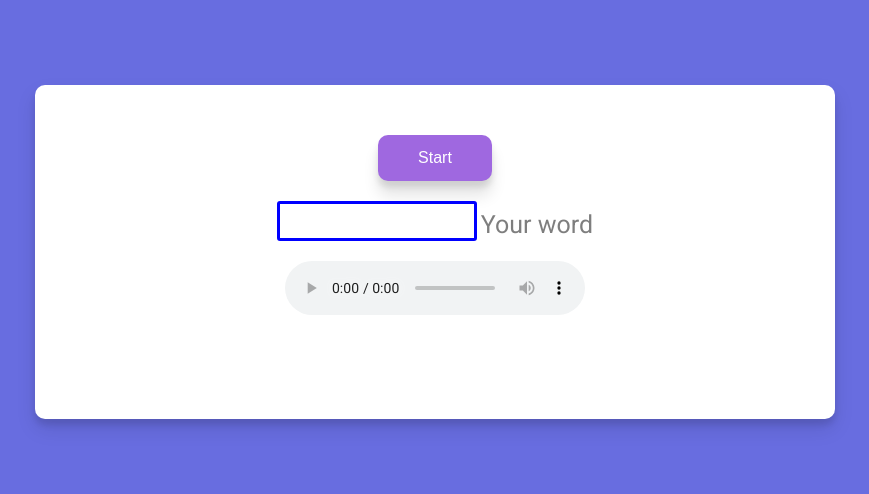
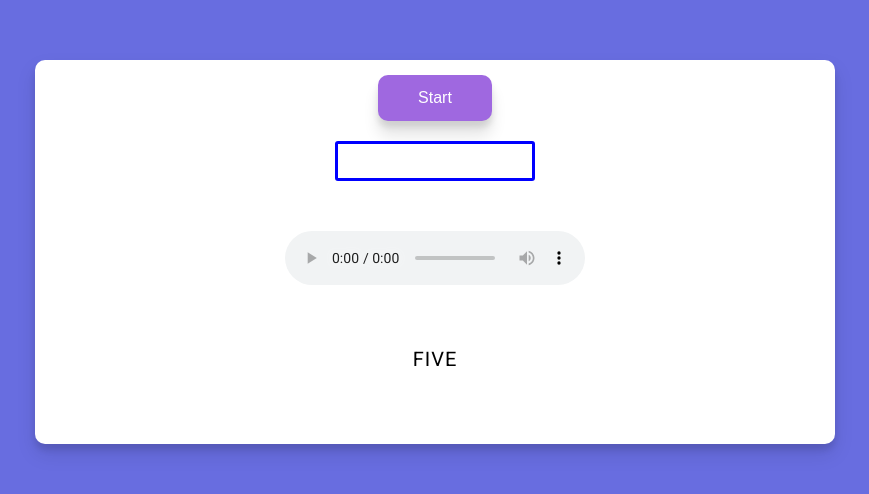
Before and after one commit to NovakVladimir/10-Dad-Jokes, a plain HTML site: page index.html in a window 1280 px wide. Shown: the part 148-642 px from the top of the page, without its empty margins (205-1074 px from the left). Drawn offline with Linux system fonts and the light colour scheme.

Commit message:
add HTML, CSS, JS

```diff
--- a/index.html
+++ b/index.html
@@ -14,17 +14,13 @@
         <form>
             <div class="form-control">
                  <input id="yourText" type="text">
-                 <label>Your word</label>
             </div>
         </form>
+        <div id="speak" class="joke"></div>
         <audio id = "startMusic"src = "https://api.dictionaryapi.dev/media/pronunciations/en/stay-us.mp3" controls></audio>
+        <div id="mean" class="joke">FIVE</div>
 
-        <div id="speak" class="joke">
-        </div>
     </div>
-
-
-
 
     <script src="script.js"></script>
 
--- a/script.js
+++ b/script.js
@@ -1,6 +1,7 @@
 const word = document.getElementById('yourText');
 const audio = document.getElementById('aud');
 const speak = document.getElementById('speak');
+const mean = document.getElementById('mean');
 
 
 
@@ -8,6 +9,7 @@ audio.addEventListener('click', voice);
 
 
 async function voice() {
+
     const au = document.getElementById('startMusic');
     let adress = 'https://api.dictionaryapi.dev/api/v2/entries/en/' + word.value;
     const res = await fetch(adress);
@@ -15,4 +17,5 @@ async function voice() {
     au.src = await data[0].phonetics[0].audio;
     au.play();
     speak.innerHTML = data[0].phonetic===undefined? "-" : data[0].phonetic;
+    // mean.innerHTML = data[]
 }
--- a/style.css
+++ b/style.css
@@ -18,7 +18,7 @@ body {
 }
 
 form {
-    margin: 20px;
+    margin: 20px 0 0;
 }
 
 input {
@@ -38,7 +38,7 @@ label {
     background-color: #fff;
     border-radius: 10px;
     box-shadow: 0 10px 20px rgba(0,0,0,0.1), 0 6px 6px rgba(0,0,0,0.1);
-    padding: 50px 20px;
+    padding: 15px;
     text-align: center;
     max-width: 100%;
     width: 800px;
@@ -71,3 +71,7 @@ label {
 .btn:focus {
     outline: 0;
 }
+
+#mean {
+    font-size: 20px;
+}
```
